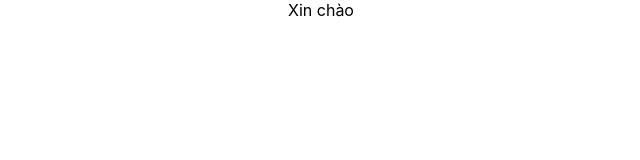
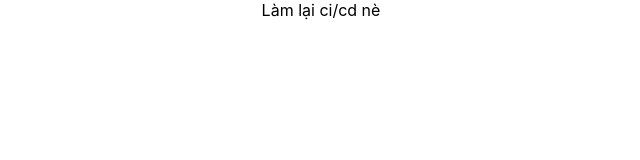
Before and after one commit to hungchip/my-portfolio, a React (Create React App) app: page / in a window 1280 px wide. Shown: the top 160 px of the page, without its empty margins (319-959 px from the left). Built offline with nearby package versions, Linux system fonts and the light colour scheme.

Commit message:
remake ci/cd

```diff
--- a/src/App.js
+++ b/src/App.js
@@ -1,6 +1,6 @@
 import "./App.css";
 
 function App() {
-  return <div className="App">Xin chào</div>;
+  return <div className="App">Làm lại ci/cd nè</div>;
 }
 export default App;
```
Also changed, not shown: package.json (+2 -7 lines), 1 other file (tests, documents, lock files or other folders).
